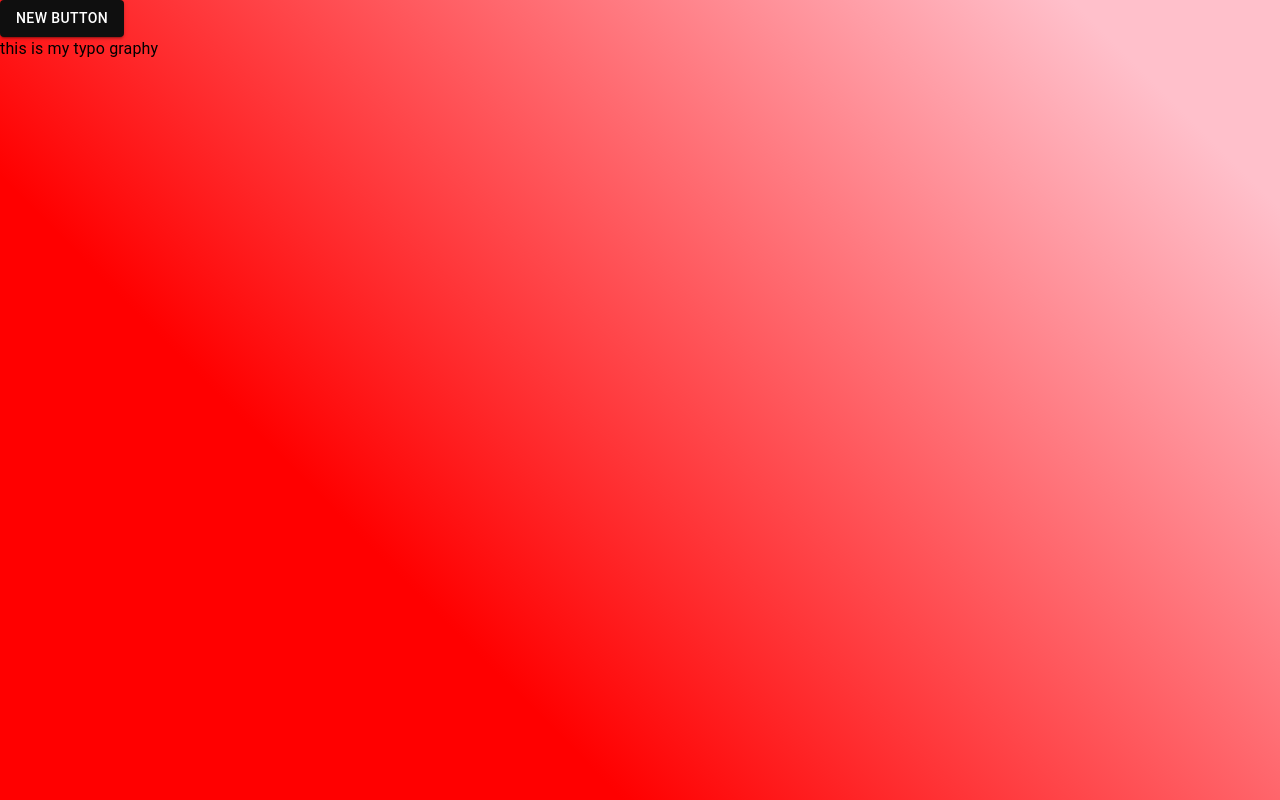
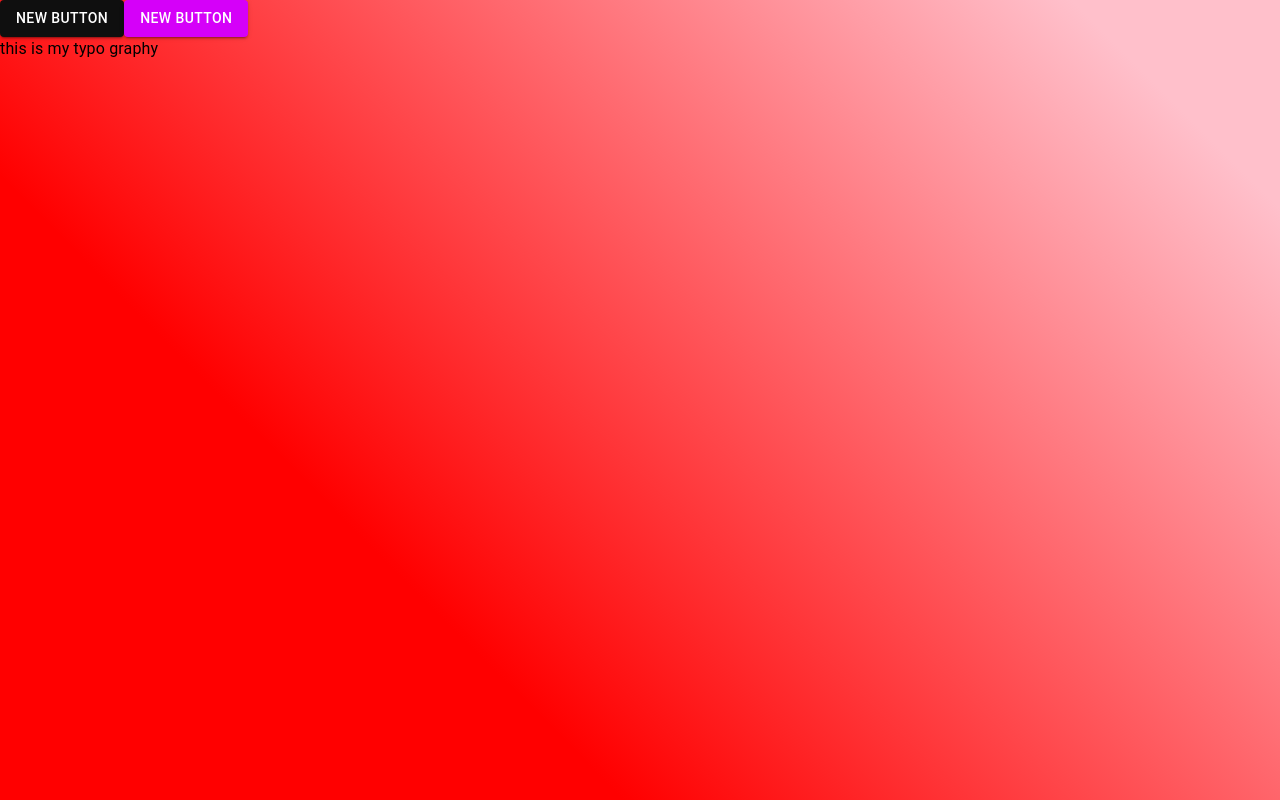
Before and after one commit to zoyron/-material-ui-prac, a React (Create React App) app: page / in a window 1280 px wide. Built offline with nearby package versions, Linux system fonts and the light colour scheme.

Commit message:
added secondary color in theme

```diff
--- a/src/App.js
+++ b/src/App.js
@@ -14,6 +14,9 @@
       <Button color="primary" variant="contained">
         new button
       </Button>
+      <Button color="secondary" variant="contained">
+        new button
+      </Button>
       <Typography>this is my typo graphy</Typography>
     </div>
   );
--- a/src/index.js
+++ b/src/index.js
@@ -2,12 +2,14 @@
 import ReactDOM from "react-dom";
 import App from "./App";
 import { createMuiTheme, ThemeProvider } from "@material-ui/core";
+import { purple } from "@material-ui/core/colors";
 
 const theme = createMuiTheme({
   palette: {
     primary: {
       main: "#0f0f0f",
     },
+    secondary: purple,
   },
 });
 
```
